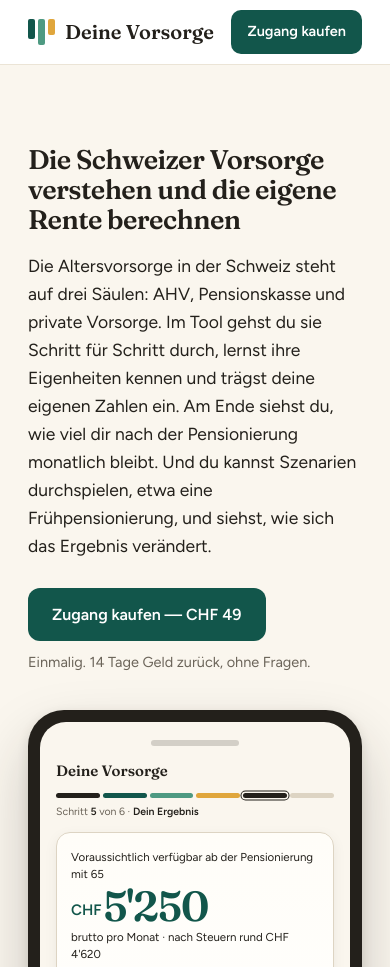
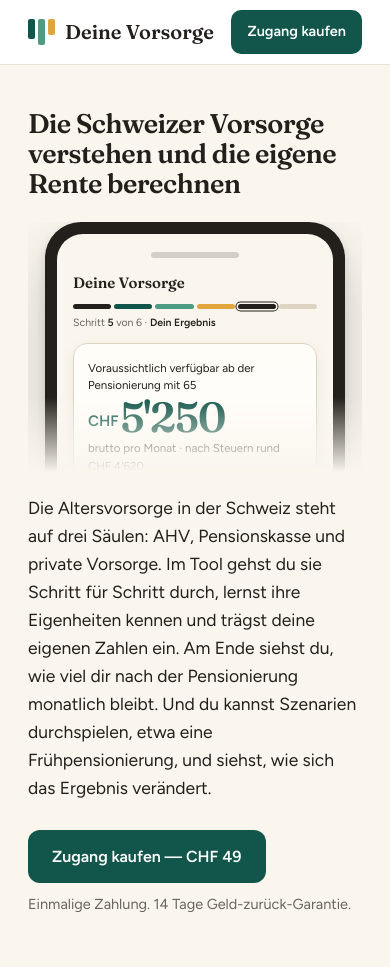
Before and after one commit to sigmu10/VorsorgeAuswertung, a plain HTML site: page index.html in a window 390 px wide. Shown: the top 967 px of the page. Drawn offline with Linux system fonts and the light colour scheme.

Commit message:
Update index.html

```diff
--- a/index.html
+++ b/index.html
@@ -50,6 +50,17 @@
   .hero{padding:80px 0 72px;background:var(--bg);}
   .hero h1{font-size:clamp(27px,3.7vw,40px);letter-spacing:-.6px;margin-bottom:16px;}
   .hero .lead{font-size:17.5px;margin-bottom:28px;}
+  .hero-grid{display:grid;grid-template-columns:1fr 1fr;grid-template-areas:"title phone" "text phone";column-gap:56px;align-items:center;}
+  .hero-title{grid-area:title;align-self:end;}
+  .hero-text{grid-area:text;align-self:start;}
+  .hero-phone{grid-area:phone;}
+  @media(max-width:820px){
+    .hero{padding:44px 0 52px;}
+    .hero-grid{grid-template-columns:1fr;grid-template-areas:"title" "phone" "text";row-gap:22px;}
+    .hero h1{margin-bottom:0;}
+    .hero-phone{max-height:250px;overflow:hidden;-webkit-mask-image:linear-gradient(to bottom,#000 70%,transparent);mask-image:linear-gradient(to bottom,#000 70%,transparent);}
+    .hero-phone .phone{width:min(300px,100%);}
+  }
 
   /* Handy-Rahmen mit Produktansicht */
   .phone{width:min(340px,100%);margin:0 auto;background:var(--ink);border-radius:36px;padding:12px;box-shadow:0 30px 60px rgba(35,32,27,.22),0 4px 12px rgba(35,32,27,.12);}
@@ -173,14 +184,16 @@
 
 <!-- HERO -->
 <section class="hero">
-  <div class="wrap two">
-    <div>
+  <div class="wrap hero-grid">
+    <div class="hero-title">
       <h1>Die Schweizer Vorsorge verstehen und die eigene Rente berechnen</h1>
+    </div>
+    <div class="hero-text">
       <p class="lead">Die Altersvorsorge in der Schweiz steht auf drei Säulen: AHV, Pensionskasse und private Vorsorge. Im Tool gehst du sie Schritt für Schritt durch, lernst ihre Eigenheiten kennen und trägst deine eigenen Zahlen ein. Am Ende siehst du, wie viel dir nach der Pensionierung monatlich bleibt. Und du kannst Szenarien durchspielen, etwa eine Frühpensionierung, und siehst, wie sich das Ergebnis verändert.</p>
       <a class="cta" href="#kauf">Zugang kaufen — CHF 49</a>
-      <span class="cta-sub">Einmalig. 14 Tage Geld zurück, ohne Fragen.</span>
+      <span class="cta-sub">Einmalige Zahlung. 14 Tage Geld-zurück-Garantie.</span>
     </div>
-    <div class="phone" aria-label="Ansicht: Dein Einkommen im Alter">
+    <div class="hero-phone"><div class="phone" aria-label="Ansicht: Dein Einkommen im Alter">
       <div class="screen">
         <div class="notch"></div>
         <div class="pmast">Deine Vorsorge</div>
@@ -198,7 +211,7 @@
           <div class="pgoal">Ziel für den gewohnten Lebensstandard: 80% des Lohns<div class="gb"><span class="gf"></span><span class="gs"></span></div>Es fehlen dir monatlich <b>CHF 1'150</b> bis zum Ziel.</div>
         </div>
       </div>
-    </div>
+    </div></div>
   </div>
 </section>
 
```
